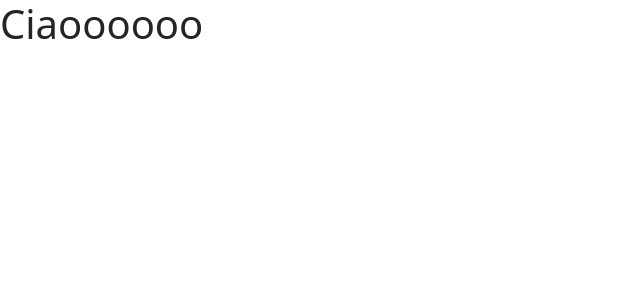
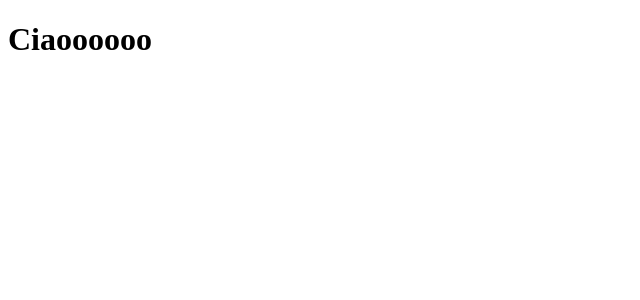
Before and after one commit to SalvatoreBrancato/vite-boolfolio, a Vue app: page / in a window 1280 px wide. Shown: the top 300 px of the page, without its empty margins (0-640 px from the left). Built offline with nearby package versions, Linux system fonts and the light colour scheme.

Commit message:
Milestone_3

```diff
--- a/index.html
+++ b/index.html
@@ -4,7 +4,7 @@
     <meta charset="UTF-8" />
     <link rel="icon" type="image/svg+xml" href="/vite.svg" />
     <meta name="viewport" content="width=device-width, initial-scale=1.0" />
-    <link href="https://cdn.jsdelivr.net/npm/bootstrap@5.3.0-alpha3/dist/css/bootstrap.min.css" rel="stylesheet" integrity="sha384-KK94CHFLLe+nY2dmCWGMq91rCGa5gtU4mk92HdvYe+M/SXH301p5ILy+dN9+nJOZ" crossorigin="anonymous">
+    <!-- <link href="https://cdn.jsdelivr.net/npm/bootstrap@5.3.0-alpha3/dist/css/bootstrap.min.css" rel="stylesheet" integrity="sha384-KK94CHFLLe+nY2dmCWGMq91rCGa5gtU4mk92HdvYe+M/SXH301p5ILy+dN9+nJOZ" crossorigin="anonymous"> -->
     <link rel="stylesheet" href="https://cdnjs.cloudflare.com/ajax/libs/animate.css/4.1.1/animate.min.css"/>
     <link rel="stylesheet" href="https://cdnjs.cloudflare.com/ajax/libs/font-awesome/6.4.0/css/all.min.css">
     <title>Vite + Vue</title>
--- a/package.json
+++ b/package.json
@@ -9,6 +9,8 @@
     "preview": "vite preview"
   },
   "dependencies": {
+    "axios": "^1.4.0",
+    "bootstrap": "^5.3.0",
     "vue": "^3.2.47"
   },
   "devDependencies": {
--- a/src/components/MainComp.vue
+++ b/src/components/MainComp.vue
@@ -8,7 +8,7 @@ export default{
 </script>
 
 <template>
-    <h1 class="animate__animated animate__bounce">Ciaoooooo</h1>
+    <h1 class="animate__animated animate__bounce text-primary">Ciaoooooo</h1>
 </template>
 
 <style lang="scss" scoped>
```
Also changed, not shown: 1 other file (tests, documents, lock files or other folders).
